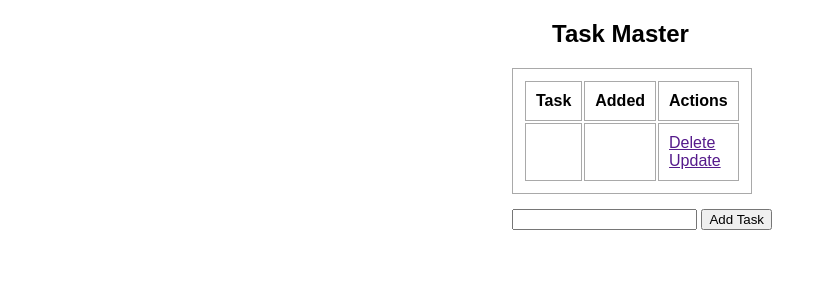
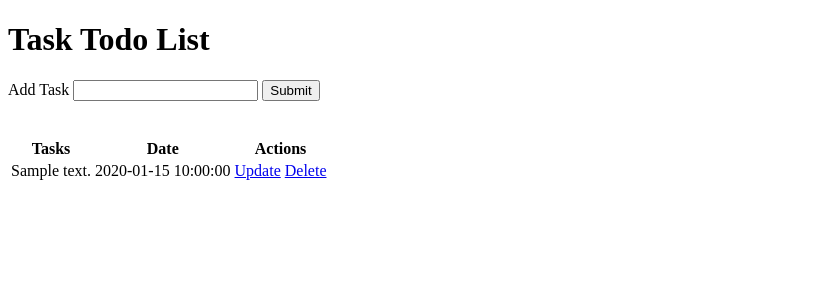
Before and after one commit to Nave066/Flask_python_Intro, a Flask app: template templates/index.html in a window 1280 px wide. Shown: the top 300 px of the page, without its empty margins (0-827 px from the left). Run offline with Flask 2, Linux system fonts and the light colour scheme; the template is opened without the code that fills it: most values are stand-ins (such as "Sample title", 1, 10 or a date in 2020).

Commit message:
The Todo task list is done with flask and MongoDB

```diff
--- a/main.py
+++ b/main.py
@@ -1,9 +1,9 @@
-import json
+from pytz import timezone
 from datetime import datetime
 import bson
 import pymongo
 from bson import json_util
-from flask import Flask, jsonify, request, redirect, url_for
+from flask import Flask, jsonify, request, redirect, url_for, render_template
 
 app = Flask(__name__)
 myclient = pymongo.MongoClient("mongodb://127.0.0.1:27017/")
@@ -11,40 +11,43 @@ mydb = myclient["task_details"]
 mycol = mydb["task"]
 
 
-@app.route('/')
+@app.route('/', methods=['GET'])
 def retrieveAll():
-    holder = list()
+    global getting_details
     for i in mycol.find():
-        idlist = json.loads(json_util.dumps(i['_id']))
-        holder.append({'id': idlist, 'content': i['content'], 'date': i['date_created']})
-    return jsonify(holder)
+        getting_details = mycol.find()
+    return render_template('index.html', send=getting_details)
 
 
-@app.route('/<id>', methods=['GET'])
-def retrieveByName(id):
-    display = mycol.find_one({'_id': bson.ObjectId(oid=str(id))})
-    return jsonify({'Task': display['content'], 'Date': display['date_created']})
+# @app.route('/<id>', methods=['GET'])
+# def retrieveByName(id):
+#     display = mycol.find_one({'_id': bson.ObjectId(oid=str(id))})
+#     return jsonify({'Task': display['content'], 'Date': display['date_created']})
 
 
 @app.route('/insertdata', methods=['POST'])
 def insertData():
-    content = request.json['content']
-    date = datetime.utcnow()
-    mycol.insert_one({'content': content, 'date_created': date})
-    return jsonify({'Task': content, 'date': date})
+    content = request.form.get('task')
+    date = datetime.now(timezone("Asia/Kolkata"))
+    mycol.insert_one({'content': content, 'date_created': str(date)})
+    return redirect(url_for('retrieveAll'))
 
 
-@app.route('/deletepage/<id>', methods=['DELETE'])
+@app.route('/deletepage/<id>', methods=['DELETE', 'POST', 'GET'])
 def deletePage(id):
     mycol.delete_one({'_id': bson.ObjectId(oid=str(id))})
     return redirect(url_for('retrieveAll'))
 
 
-@app.route('/updatepage/<id>', methods=['PUT'])
+@app.route('/updatepage/<id>', methods=['PUT', 'POST', 'GET'])
 def updatePage(id):
-    update = request.json['content']
-    mycol.update_one({'_id': bson.ObjectId(oid=str(id))}, {"$set": {'content': update}})
-    return redirect(url_for('retrieveAll'))
+    if request.method == 'POST':
+        content = request.form.get('task')
+        date = str(datetime.now(timezone("Asia/Kolkata")))
+        mycol.update_one({'_id': bson.ObjectId(oid=str(id))}, {"$set": {'content': content, 'date_created': date}})
+        return redirect(url_for('retrieveAll'))
+    get_details = mycol.find_one({'_id': bson.ObjectId(oid=str(id))})
+    return render_template('update.html', send_data=get_details)
 
 
 if __name__ == '__main__':
--- a/templates/index.html
+++ b/templates/index.html
@@ -1,32 +1,32 @@
-{% extends 'base.html'%}
-
-{% block head %}
-
-{% endblock %}
-
-{% block body %}
-<div class = "content">
-    <h2>Task Master</h2>
-
+<!DOCTYPE html>
+<html lang="en">
+<head>
+    <meta charset="UTF-8">
+    <title>Task Display</title>
+</head>
+<body>
+    <h1>Task Todo List</h1>
+    <form action="/insertdata" method="POST">
+        <label>Add Task </label>
+        <input type="text" name="task">
+        <input type="submit" value="Submit">
+    </form>
+    <br>
+    <br>
     <table>
         <tr>
-            <th>Task</th>
-            <th>Added</th>
+            <th>Tasks</th>
+            <th>Date</th>
             <th>Actions</th>
         </tr>
+        {% for i in send%}
         <tr>
-            <td></td>
-             <td></td>
-             <td>
-                 <a href="">Delete</a>
-                 <br>
-                 <a href="">Update</a>
-             </td>
+            <td>{{i.content}}</td>
+            <td>{{i.date_created}}</td>
+            <td><a href="/updatepage/{{i._id}}">Update</a>
+                <a href="/deletepage/{{i._id}}">Delete</a></td>
         </tr>
+        {% endfor%}
     </table>
-    <form action="/" method="POST">
-        <input type="text" name="content" id="content">
-        <input type="submit" value="Add Task">
-    </form>
-</div>
-{% endblock %}
+</body>
+</html>
```
Also changed, not shown: templates/update.html (added, +13 -0 lines).
